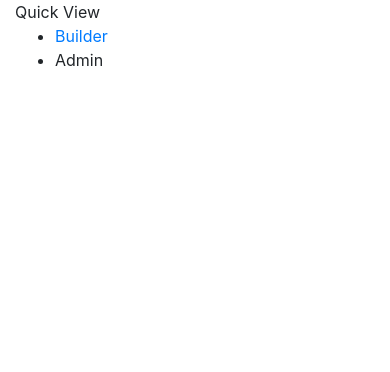
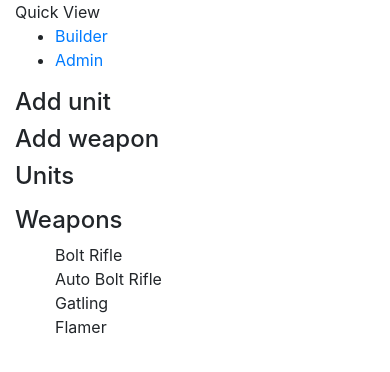
Before and after one commit to joshhoffman/quick-roster-view, a React (Create React App) app in the folder client/: page /admin in a window 390 px wide. Shown: the top 372 px of the page. Built offline with nearby package versions, Linux system fonts and the light colour scheme; no server answers.

Commit message:
Create admin component, and display currently available weapons

```diff
--- /dev/null
+++ b/client/src/Admin.js
@@ -0,0 +1,55 @@
+import React from 'react'
+import AdminUnitList from "./admin/view/AdminUnitList";
+import AdminWeaponList from "./admin/view/AdminWeaponList";
+
+class Admin extends React.Component {
+    constructor() {
+        super();
+
+        this.state = {
+            units: [],
+            weapons: []
+        };
+    }
+
+    componentDidMount() {
+        fetch("http://localhost:3000/units")
+            .then(response => response.json())
+            .then(json => {this.setState({units: json})})
+            .catch(error => console.log(error));
+
+        fetch("weapons.json")
+            .then(response => response.json())
+            .then(json => {this.setState({weapons: json})})
+            .catch(error => console.log(error));
+    }
+
+    render() {
+        return (
+            <div>
+                <div className="row">
+                    <div className="col-md-6">
+                        <h4>Add unit</h4>
+                    </div>
+                    <div className="col-md-6">
+                        <h4>Add weapon</h4>
+                    </div>
+                </div>
+                <div className="row">
+                    <div className="col-md-6">
+                        <h4>Units</h4>
+                        <ul>
+                            <AdminUnitList units={this.state.units}/>
+                        </ul>
+                    </div>
+                    <div className="col-md-6">
+                        <h4>Weapons</h4>
+                        <AdminWeaponList weapons={this.state.weapons}/>
+                    </div>
+                </div>
+            </div>
+        )
+    }
+}
+
+export default Admin
--- a/client/src/App.js
+++ b/client/src/App.js
@@ -1,5 +1,6 @@
 import React, {Component} from 'react'
 import Builder from './Builder'
+import Admin from './Admin'
 import { Switch, Route, Link } from 'react-router-dom'
 
 class App extends Component {
@@ -12,12 +13,13 @@ class App extends Component {
                     <nav>
                         <ul>
                             <li><Link to='/'>Builder</Link></li>
-                            <li>Admin</li>
+                            <li><Link to='/admin'>Admin</Link></li>
                         </ul>
                     </nav>
                 </header>
                 <Switch>
                     <Route exact path='/' component={Builder}/>
+                    <Route path='/admin' component={Admin}/>
                 </Switch>
             </div>
         )
--- /dev/null
+++ b/client/src/admin/view/AdminUnit.js
@@ -0,0 +1,13 @@
+import React from 'react'
+
+class AdminUnit extends React.Component {
+    render() {
+        return (
+            <div key={this.props.unit.name}>
+                {this.props.unit.name}
+            </div>
+        )
+    }
+}
+
+export default AdminUnit
--- /dev/null
+++ b/client/src/admin/view/AdminUnitList.js
@@ -0,0 +1,23 @@
+import React from 'react'
+import AdminUnit from './AdminUnit'
+
+class AdminUnitList extends React.Component {
+    constructor() {
+        super()
+    }
+
+    render() {
+
+        const unitComponents = [];
+
+        for (const unit of this.props.units) {
+            unitComponents.push(<AdminUnit key={unit.id} unit={unit} />);
+        }
+
+        return (
+            <ul>{unitComponents}</ul>
+        )
+    }
+}
+
+export default AdminUnitList
--- /dev/null
+++ b/client/src/admin/view/AdminWeapon.js
@@ -0,0 +1,13 @@
+import React from 'react'
+
+class AdminWeapon extends React.Component {
+    render() {
+        return (
+            <div key={this.props.weapon.name}>
+                {this.props.weapon.name}
+            </div>
+        )
+    }
+}
+
+export default AdminWeapon
--- /dev/null
+++ b/client/src/admin/view/AdminWeaponList.js
@@ -0,0 +1,23 @@
+import React from 'react'
+import AdminWeapon from './AdminWeapon'
+
+class AdminWeaponList extends React.Component {
+    constructor() {
+        super()
+    }
+
+    render() {
+
+        const weaponComponents = [];
+
+        for (const weapon of this.props.weapons) {
+            weaponComponents.push(<AdminWeapon key={weapon.id} weapon={weapon} />);
+        }
+
+        return (
+            <ul>{weaponComponents}</ul>
+        )
+    }
+}
+
+export default AdminWeaponList
--- a/client/src/units/UnitList.js
+++ b/client/src/units/UnitList.js
@@ -8,7 +8,6 @@ class UnitList extends React.Component {
     }
 
     addUnit(unit) {
-
         this.props.addUnitHandler(unit);
     }
 
```
